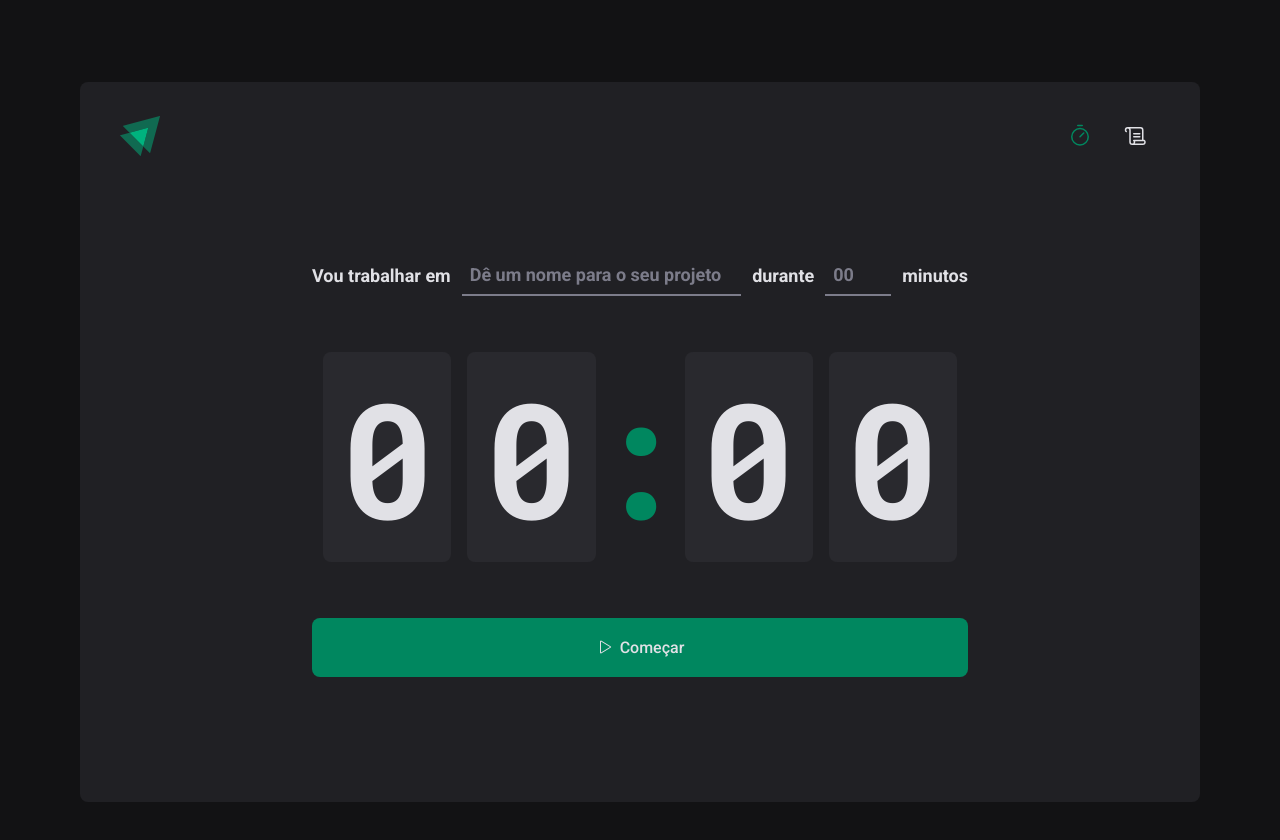
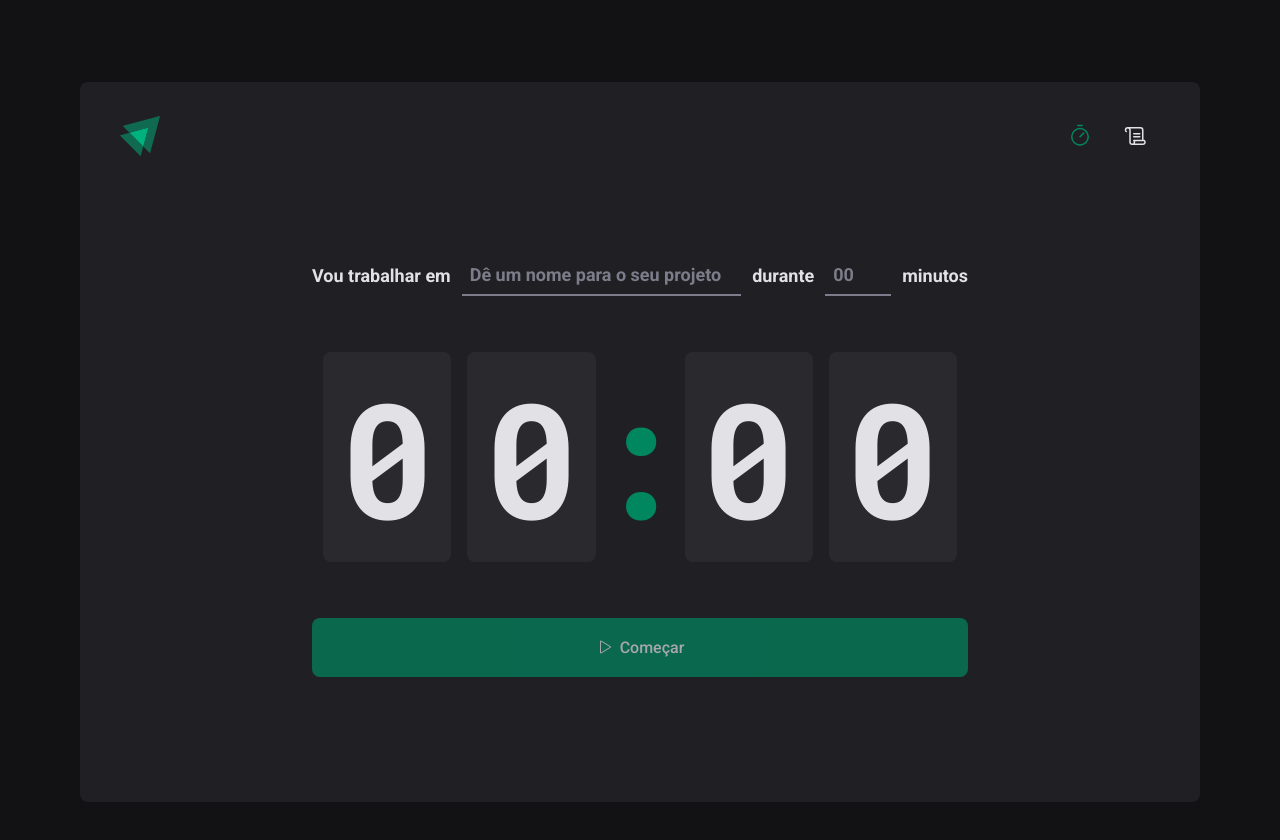
Before and after one commit to Ismaelp96/ignite-timer, a React (Vite) app: page / in a window 1280 px wide. Shown: the top 840 px of the page. Built offline with nearby package versions, Linux system fonts and the light colour scheme.

Commit message:
feat: React Hook Form

```diff
--- a/package.json
+++ b/package.json
@@ -13,6 +13,7 @@
     "@phosphor-icons/react": "^2.1.7",
     "react": "^19.0.0",
     "react-dom": "^19.0.0",
+    "react-hook-form": "^7.56.1",
     "react-router-dom": "^7.5.3",
     "styled-components": "^6.1.17"
   },
--- a/src/pages/Home/index.tsx
+++ b/src/pages/Home/index.tsx
@@ -1,10 +1,19 @@
+import { useForm } from 'react-hook-form';
 import { Play } from '@phosphor-icons/react';
 import * as S from './styles';
 
 export function Home() {
+	const { register, handleSubmit, watch } = useForm();
+
+	function handleCreateNewCycle(data: any) {
+		console.log(data);
+	}
+
+	const task = watch('task');
+	const isSubmitDisabled = !task;
 	return (
 		<S.HomeContainer>
-			<form>
+			<form onSubmit={handleSubmit(handleCreateNewCycle)}>
 				<S.TitleContainer>
 					<label htmlFor='task'>Vou trabalhar em</label>
 					<S.TaskInput
@@ -12,6 +21,7 @@ export function Home() {
 						id='task'
 						list='task-suggestions'
 						placeholder='Dê um nome para o seu projeto'
+						{...register('task')}
 					/>
 					<datalist id='task-suggestions'>
 						<option value='Porjeto 1' />
@@ -26,6 +36,7 @@ export function Home() {
 						step={5}
 						min={5}
 						max={60}
+						{...register('minutesAmount', { valueAsNumber: true })}
 					/>
 					<span>minutos</span>
 				</S.TitleContainer>
@@ -36,7 +47,7 @@ export function Home() {
 					<span>0</span>
 					<span>0</span>
 				</S.CountDownContainer>
-				<S.StartCountdownButton type='submit'>
+				<S.StartCountdownButton type='submit' disabled={isSubmitDisabled}>
 					<Play />
 					Começar
 				</S.StartCountdownButton>
```
Also changed, not shown: 1 other file (tests, documents, lock files or other folders).
